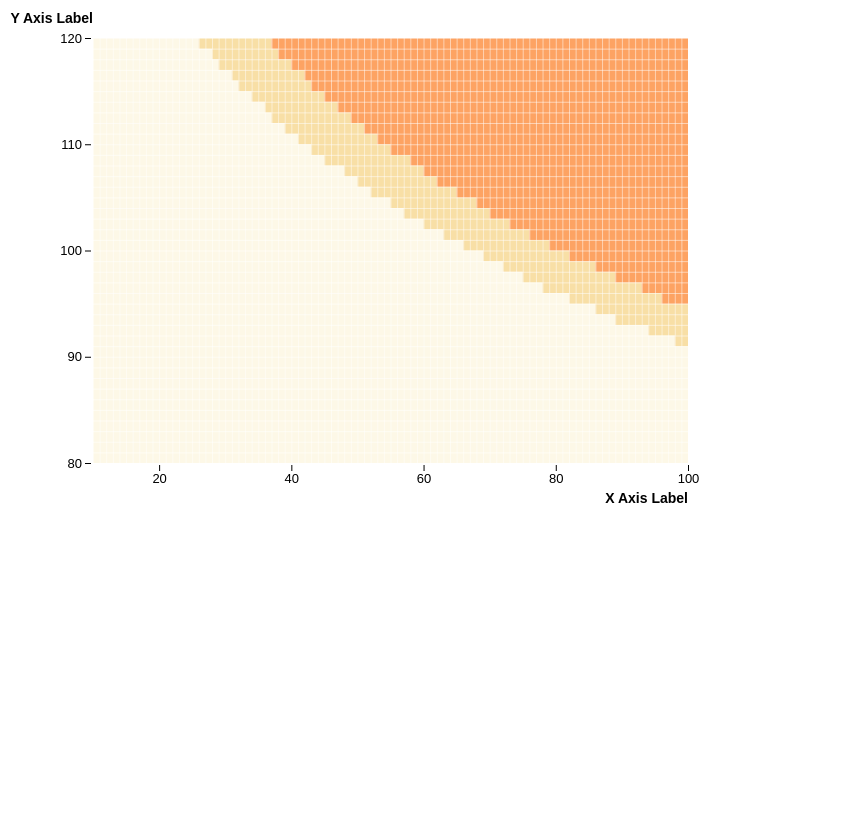
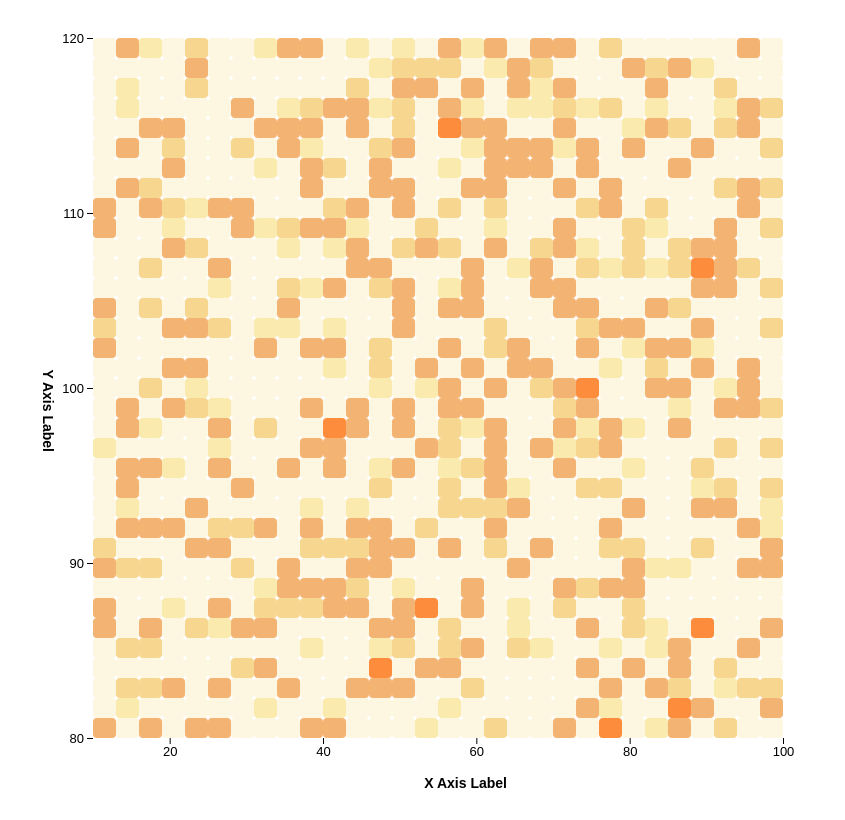
Before and after one commit to evantimms/heat-table, a React (Create React App) app: page / in a window 1280 px wide. Shown: the whole page, without its empty margins (0-845 px from the left). Built offline with nearby package versions, Linux system fonts and the light colour scheme.

Commit message:
heatmap done, finished refactor and add resizability

```diff
--- a/src/App.js
+++ b/src/App.js
@@ -2,8 +2,8 @@ import React from 'react';
 // import HeatTable from './heat-table'
 import HeatTable from './heat-table'
 
-const width = 700
-const height = 500
+const width = 800
+const height = 800
 
 const margin = {
   left: 85,
@@ -11,35 +11,14 @@ const margin = {
   right: 20,
   bottom: 45
 }
-const thresholds = [
-  {
-    'value': 90,
-    'T': 95,
-    'H': 31
-  },
-  {
-    'value': 103,
-    'T': 102,
-    'H': 38
-  },
-  {
-    'value': 125,
-    'T': 107,
-    'H': 50
-  },
-  {
-    'value': 165,
-    'T': 113,
-    'H': 72
-  }
-]
+
 const colors = ['#fdf7e1','#faeaae','#f7d790','#f3b473','#fd8d3c','#fc4e2a','#e31a1c','#b10026']
 const ranges = {
   xMin: 10,
   yMin: 80,
   xMax: 101,
   yMax: 121,
-  valueMin: 90,
+  valueMin: 0,
   valueMax: 165,
 }
 
@@ -64,23 +43,10 @@ const colorThreshold = [
 
 const xAxisLabel = 'X Axis Label'
 const yAxisLabel = 'Y Axis Label'
-const bins  = 20
-
-function pretendBackEndRequest(ranges, points) {
-  const obj = []
-
-  for(let i = 0; i < points; ++i){
-    obj.push({
-      x: Math.floor(Math.random() * (ranges.xMax - ranges.xMin) + ranges.xMin),
-      y: Math.floor(Math.random() * (ranges.xMax - ranges.xMin) + ranges.xMin),
-      value: Math.floor(Math.random() * (ranges.valueMax - ranges.valueMin) + ranges.valueMin)
-    })
-  }
-  return obj
+const bins  = {
+  xBins: 30,
+  yBins: 35
 }
-
-
-const data = pretendBackEndRequest(ranges, 100)
 
 class App extends React.Component {
 
@@ -96,12 +62,10 @@ class App extends React.Component {
           xAxisLabel={xAxisLabel}
           yAxisLabel={yAxisLabel}
           height={height}
-          thresholds={thresholds}
           colorThreshold={colorThreshold}
           colors={colors}
           ranges={ranges}
           bins={bins}
-          data={data}
         />
       </div>
     );
--- a/src/heat-table.js
+++ b/src/heat-table.js
@@ -17,97 +17,76 @@ export default class HeatTable extends React.Component {
         this._renderHeatTable()
     }
 
-    _calculateXYBinMapping () {
+    pretendBackEndRequest(ranges, bins) {
+      const data = []
 
+      for(let i = 0; i < bins.xBins; ++i){
+        const newPoint = []
+        for(let j = 0; j < bins.yBins; ++j){
+          //y
+          newPoint.push(
+            Math.floor(Math.random() * (ranges.valueMax - ranges.valueMin + 1)) + ranges.valueMin
+          )
+        }
+        data.push(newPoint)
+      }
+      return data
     }
 
-    _mapDToV (x, y) {
-        const { data } = this.state
 
-        data.forEach(el => {
-            if(el.x === x && el.y === y){
-                return el.value
-            }
-        })
-        return 0
+    _appendData (data, i, j){
+      if (data[i][j]) return data[i][j]
     }
 
-    _formatData (xAxisTicks, yAxisTicks, colorThreshold) {
-
-        const f = (a, b) => [].concat(...a.map(a => b.map(b => [].concat(a, b))))
-        const cartesian = (a, b, ...c) => b ? cartesian(f(a, b), ...c) : a
-
-        const HI = (T, RH) => {
-            return -42.379 + 2.04901523*T + 10.14333127*RH - .22475541*T*RH - .00683783*T*T - .05481717*RH*RH + .00122874*T*T*RH + .00085282*T*RH*RH - .00000199*T*T*RH*RH;
-        }
+    _createBinsFromData (data, xBins, yBins, colorThreshold) {
 
 
+      const toReturn = []
+      for(let i = 0; i < xBins; ++i){
+        for(let j = 0; j < yBins; ++j){
+          toReturn.push({
+            x: i,
+            y: j,
+            z: this._appendData(data, i, j)
+          })
+        }
+      }
+      return toReturn
+    }
+
+
+    _formatData (data, colorThreshold, bins) {
+        const { xBins, yBins } = bins
+
+        // calculate the threshold based on the value of the z axis
+        // map everything, but only add the threshold if the data point is contained within that binning
+        let values = this._createBinsFromData(data, xBins, yBins, colorThreshold)
         const thresholdScale = d3.scaleThreshold()
         .domain(colorThreshold.map(d => d.value))
         .range([0,1,2,3,4])
 
-
-        // calculate the threshold based on the value of the z axis
-        // map everything, but only add the threshold if the data point is contained within that binning
-        let values2 = cartesian(yAxisTicks, xAxisTicks).map(d => {
-            return {
-              x: d[0],
-              y: d[1],
-              value: this._mapDToV(d[0],d[1]),
-              threshold: thresholdScale(this._mapDToV(d[0],d[1]))
-            }
-          })
-        // console.log(values2)
-        let values = cartesian(yAxisTicks, xAxisTicks).map(d => {
-            return {
-              temp: d[0],
-              rh: d[1],
-              HI: HI(...d),
-              threshold: thresholdScale(HI(...d))
-            }
-          })
-        console.log(values2)
-        let formattedData = d3.nest()
-        .key(d => d.threshold)
-        .sortKeys(d3.ascending)
-        .key(d => d.rh)
-        .rollup(vals => d3.max(vals))
-        .entries(values)
-        .map(d => {
-            return {
-            key: d.key,
-            values: xAxisTicks.map(h => {
-                const v = d.values.find(f => +f.key === h);
-                return {
-                rh: h,
-                temp: v ? v.value.temp : 120
-                }
-            })
-            }
-        }).map( (d, i, arr) => {
-            d.values = d.values.map( (f, j) => {
-            f.prevTemp = i > 0 ? arr[i - 1].values[j].temp : 80;
-            return f;
-            })
-            return d;
+        let formattedData = values.map(d => {
+          return {
+            x: d.x,
+            y: d.y,
+            z: thresholdScale(d.z !== undefined ? d.z: 0)
+          }
         })
-
         return formattedData
     }
 
 
     _renderHeatTable () {
-        const { width, height, margin, thresholds, colors, ranges, xAxisLabel, yAxisLabel, colorThreshold } = this.state
+        const { width, height, margin, thresholds, ranges, xAxisLabel, yAxisLabel, colorThreshold, bins, colors } = this.state
         const { xMin, xMax, yMin, yMax } = ranges
-        const { data } = this.state
+        const data = this.pretendBackEndRequest(ranges, bins)
+
 
         const xAxisTicks = d3.range(xMin,xMax,1)
         const yAxisTicks = d3.range(yMin,yMax,1).reverse()
 
 
-
-        const chartData = this._formatData(xAxisTicks, yAxisTicks, data, colorThreshold)
-
+        const chartData = this._formatData(data, colorThreshold, bins)
 
         const svg = d3.select('.heat-table').append('svg')
                             .attr('width', width)
@@ -116,96 +95,72 @@ export default class HeatTable extends React.Component {
         const chartWidth = width - margin.left - margin.right;
         const chartHeight = height - margin.top - margin.bottom;
 
+        const gridSizeX = Math.floor((chartWidth) / bins.xBins)
+        const gridSizeY = Math.floor((chartHeight) / bins.yBins)
+
         const chart = svg.append('g')
           .style('font-family', 'sans-serif')
           .attr('transform', `translate(${margin.left}, ${margin.top})`);
 
+        const cards = chart.selectAll('.card')
+          .data(chartData)
+          .enter()
+          .append('rect')
+          .attr('x', d => ( d.x - 1) * gridSizeX)
+          .attr('y', d => (d.y - 1) * gridSizeY)
+          .attr("rx", 4)
+          .attr("ry", 4)
+          .attr('width', gridSizeX)
+          .attr('height', gridSizeY)
+          .style('fill', colors[0])
+          .attr('transform', `translate(${gridSizeX}, ${gridSizeY})`)
+
+        cards
+          .transition().duration(1000)
+          .style('fill', d => colors[d.z])
+
+        const tableLengthX = gridSizeX * bins.xBins
+        const tableLengthY = gridSizeY * bins.yBins
+
         const x = d3.scaleLinear()
           .domain(d3.extent(xAxisTicks))
-          .range([0, chartWidth]);
+          .range([0, tableLengthX])
 
         const y = d3.scaleLinear()
           .domain(d3.extent(yAxisTicks))
-          .range([chartHeight, 0]);
+          .range([tableLengthY, 0])
 
         chart.append("g")
-          .attr('transform', `translate(0, ${chartHeight + 2})`)
+          .attr('transform', `translate(0, ${tableLengthY})`)
           .style('font-size', '13px')
           .style('font-weight', 300)
           .call(d3.axisBottom(x).ticks(5))
-          .selectAll('.domain').remove();
+          .selectAll('.domain').remove()
 
         chart.append('text')
-          .attr('x', chartWidth)
-          .attr('y', chartHeight + 40)
+          .attr('x', Math.floor((tableLengthX / 5) * 3))
+          .attr('y', tableLengthY + 50) // replace 50 with value as function of fontsize
           .text(xAxisLabel)
           .style('text-anchor', 'end')
           .style('font-weight', 600)
-          .style('font-size', '14px');
+          .style('font-size', '14px')
 
         chart.append("g")
-          .attr('transform', 'translate(-2, 0)')
           .style('font-size', '13px')
           .style('font-weight', 300)
           .call(d3.axisLeft(y).ticks(5))
-          .selectAll('.domain').remove();
+          .selectAll('.domain').remove()
 
         chart.append('text')
-          .attr('x', 0)
-          .attr('y', -15)
+          .attr('x', Math.floor((tableLengthX / 5) * 3))
+          .attr('y', 50)
+          .attr('transform', 'rotate(90)')
           .text(yAxisLabel)
           .style('text-anchor', 'end')
           .style('font-weight', 600)
-          .style('font-size', '14px');
-
-        const area = d3.area()
-          .x(d => x(d.rh))
-          .y0(d => y(d.temp))
-          .y1(d => y(d.prevTemp))
-          .curve(d3.curveStepAfter);
-
-        chart.append('g')
-          .selectAll('path')
-          .data(chartData)
-          .enter().append("path")
-          .attr('d', d => area(d.values))
-          .style('fill', d => colors[+d.key])
-          .style('opacity', .8);
-
-        chart.append('g')
-          .attr('transform', `translate(0, ${chartHeight})`)
-          .call(d3.axisBottom(x)
-            .ticks(xAxisTicks.length)
-            .tickSize(-chartHeight)
-            .tickFormat('')
-          ).selectAll('line')
-          .style('stroke', 'white')
-          .style('stroke-width', 1)
-          .style('stroke-opacity', .5);
-
-        chart.append('g')
-          .call(d3.axisLeft(y)
-            .ticks(yAxisTicks.length)
-            .tickSize(-chartWidth)
-            .tickFormat('')
-          ).selectAll('line')
-          .style('stroke', 'white')
-          .style('stroke-width', 1)
-          .style('stroke-opacity', .5);
+          .style('font-size', '14px')
 
         chart.selectAll('.domain').remove();
-
-        chart.append('g')
-          .selectAll('text')
-          .data(thresholds)
-          .enter().append('text')
-          .text(d => d.text)
-          .attr('transform', d => `translate(${x(d.H)}, ${y(d.T) - 2})`)
-          .attr('x', 0)
-          .attr('y', 0)
-          .style('text-anchor', 'middle')
-          .style('font-size', '13px')
-          .style('font-weight', 300);
 
         return svg.node();
 
```
